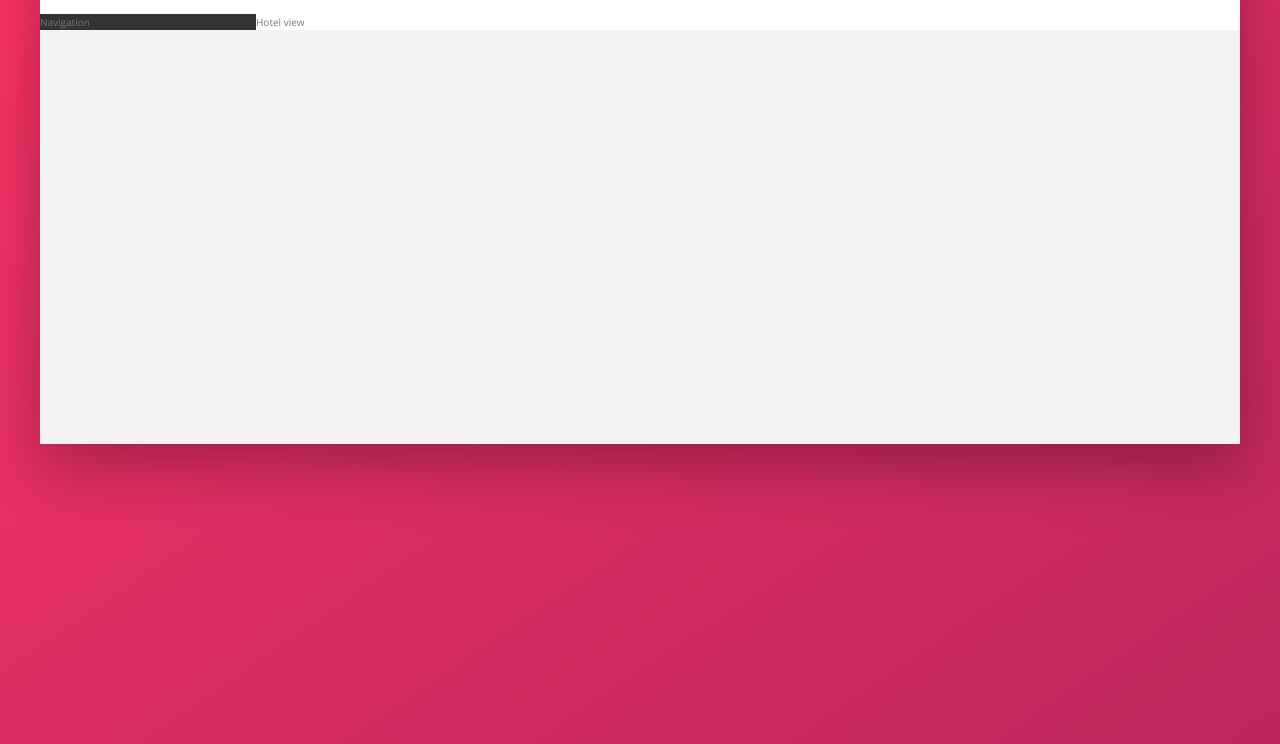
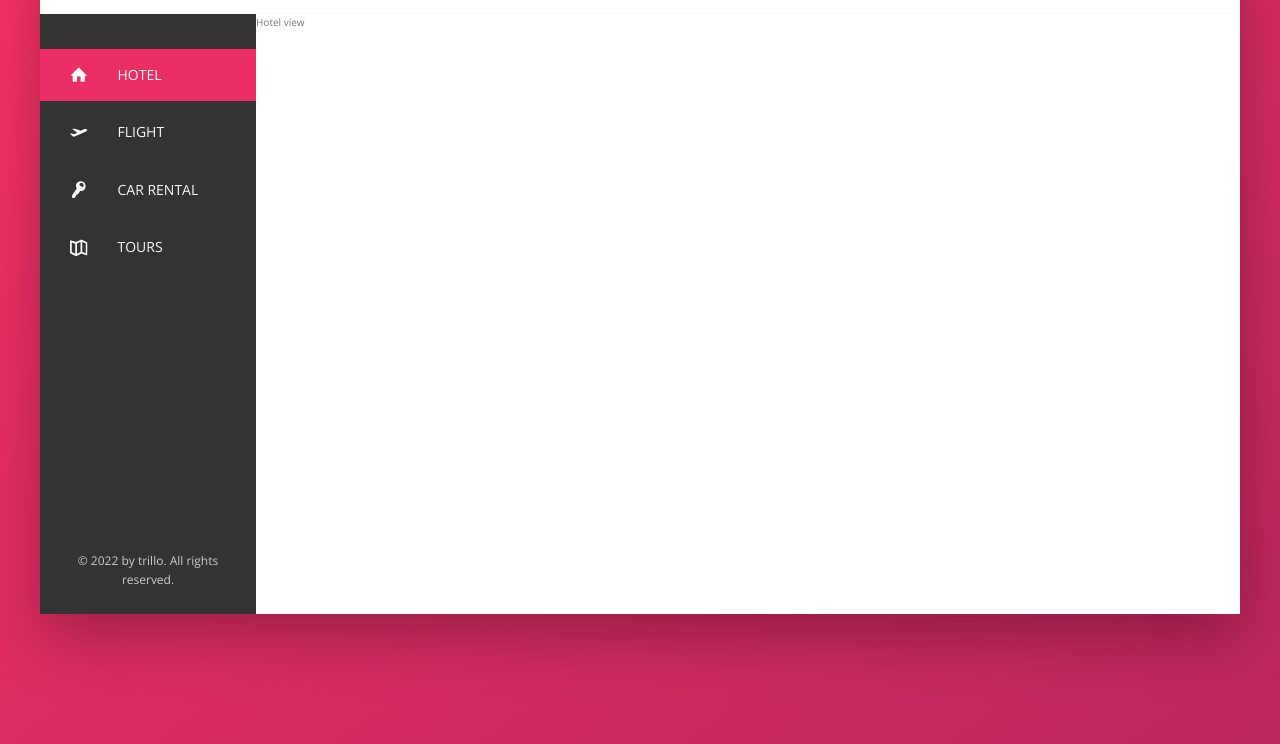
Before and after one commit to oxtnpi/trillo, a website: page index.html in a window 1280 px wide. Shown: the part 136-880 px from the top of the page. Drawn offline with nearby package versions, Linux system fonts and the light colour scheme.

Commit message:
add style and html for sidebar

```diff
--- a/css/style.css
+++ b/css/style.css
@@ -113,6 +113,51 @@ body {
     border-radius: 50%;
     margin-right: 1rem; }
 
+.side-nav {
+  font-size: 1.4rem;
+  list-style: none;
+  margin-top: 3.5rem; }
+  .side-nav__item {
+    position: relative; }
+    .side-nav__item:not(:last-child) {
+      margin-bottom: 0.5rem; }
+  .side-nav__item::before {
+    content: "";
+    position: absolute;
+    top: 0;
+    left: 0;
+    height: 100%;
+    width: 3px;
+    background-color: var(--color-primary);
+    transform: scaleY(0);
+    transition: transform 0.2s, width 0.4s cubic-bezier(1, 0, 0, 1) 0.2s, background-color 0.1s; }
+  .side-nav__item:hover::before, .side-nav__item--active::before {
+    transform: scaleY(1);
+    width: 100%; }
+  .side-nav__item:active::before {
+    background-color: var(--color-primary-light); }
+  .side-nav__link:link, .side-nav__link:visited {
+    color: var(--color-grey-light-1);
+    text-decoration: none;
+    text-transform: uppercase;
+    display: block;
+    padding: 1.5rem 3rem;
+    display: flex;
+    align-items: center;
+    z-index: 10;
+    position: relative; }
+  .side-nav__icon {
+    width: 1.75rem;
+    height: 1.75rem;
+    margin-right: 3rem;
+    fill: currentColor; }
+
+.legal {
+  font-size: 1.2rem;
+  text-align: center;
+  padding: 2.5rem;
+  color: var(--color-grey-light-4); }
+
 .container {
   max-width: 120rem;
   margin: 8rem auto;
@@ -134,8 +179,12 @@ body {
 
 .sidebar {
   background-color: var(--color-grey-dark-1);
-  flex: 0 0 18%; }
+  flex: 0 0 18%;
+  display: flex;
+  flex-direction: column;
+  justify-content: space-between; }
 
 .hotel-view {
   background-color: var(--color-white);
-  flex: 1; }
+  flex: 1;
+  height: 60rem; }
--- a/index.html
+++ b/index.html
@@ -44,7 +44,44 @@
         </header>
         <div class="content">
             <nav class="sidebar">
-                Navigation
+               <ul class="side-nav">
+                <li class="side-nav__item side-nav__item--active">
+                    <a href="#" class="side-nav__link ">
+                        <svg class="side-nav__icon">
+                            <use xlink:href="img/sprite.svg#icon-home"></use>
+                        </svg>
+                        <span>Hotel</span>
+                    </a>
+                </li>
+                <li class="side-nav__item">
+                    <a href="#" class="side-nav__link">
+                        <svg class="side-nav__icon">
+                            <use xlink:href="img/sprite.svg#icon-aircraft-take-off"></use>
+                        </svg>
+                        <span>Flight</span>
+                    </a>
+                </li>
+                <li class="side-nav__item">
+                    <a href="#" class="side-nav__link">
+                        <svg class="side-nav__icon">
+                            <use xlink:href="img/sprite.svg#icon-key"></use>
+                        </svg>
+                        <span>Car rental</span>
+                    </a>
+                </li>
+                <li class="side-nav__item">
+                    <a href="#" class="side-nav__link">
+                        <svg class="side-nav__icon">
+                            <use xlink:href="img/sprite.svg#icon-map"></use>
+                        </svg>
+                        <span>Tours</span>
+                    </a>
+                </li>
+               </ul>
+               <div class="legal">
+                &copy; 2022 by trillo.
+                All rights reserved.
+               </div>
             </nav>
             <main class="hotel-view">
                 Hotel view
```
